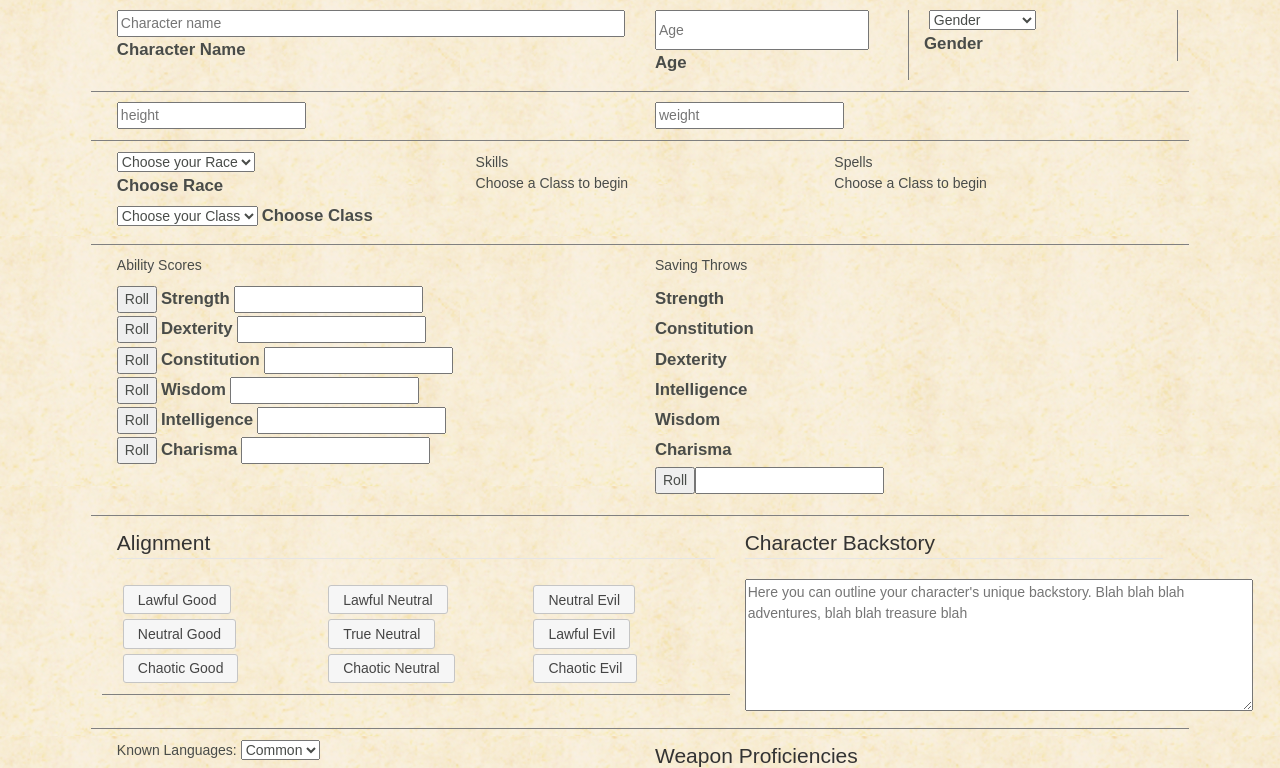
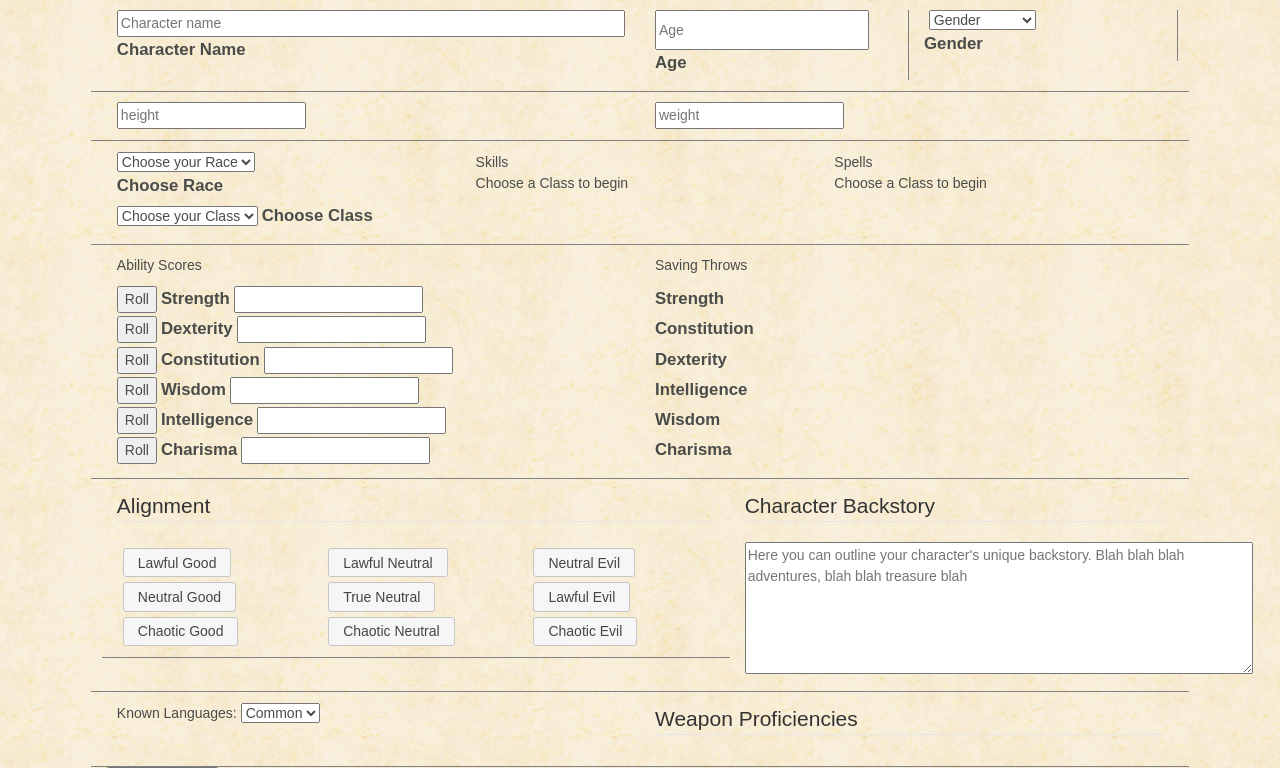
Before and after one commit to jwalzak/application_project, a PHP site: page /Site/creation.php in a window 1280 px wide. Shown: the part 214-982 px from the top of the page. Run offline with PHP 8.4, Linux system fonts and the light colour scheme; data comes from the database, SQL or seed files in the repository; some libraries are stand-ins or nearby versions; some web fonts are replaced.

Commit message:
got rid of saving throw button and input.

```diff
--- a/Site/creation.php
+++ b/Site/creation.php
@@ -250,7 +250,6 @@ body {
 			<label for="saveWis">Wisdom</label><br/>
 			<label for="saveCha">Charisma</label><br/>
 
-			<p><input type="button" value="Roll" onclick="saveRoll(this.id)"><input type="text" name="save" id="save"></p>
 		</div>
 		</div>
 
```
